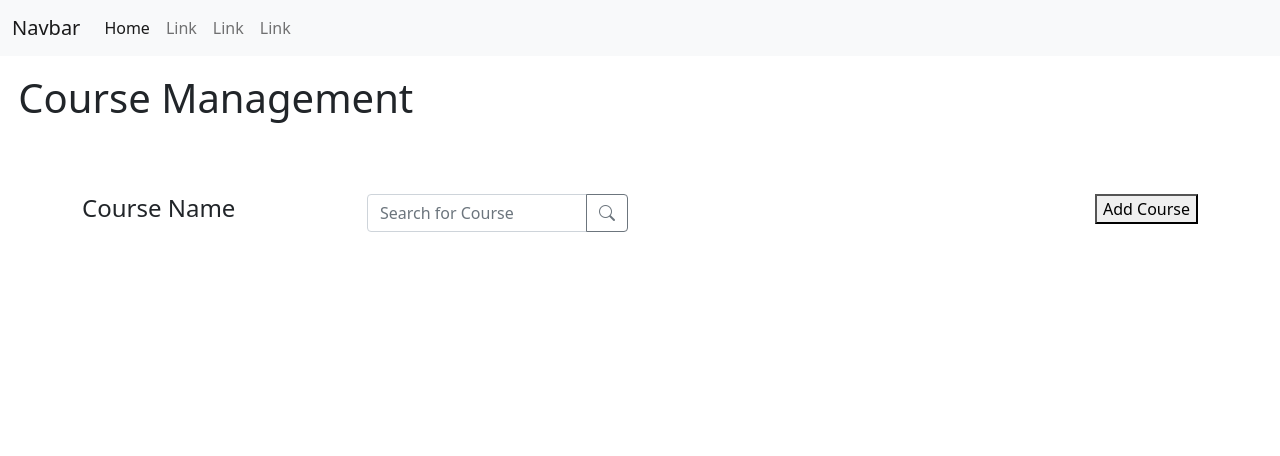
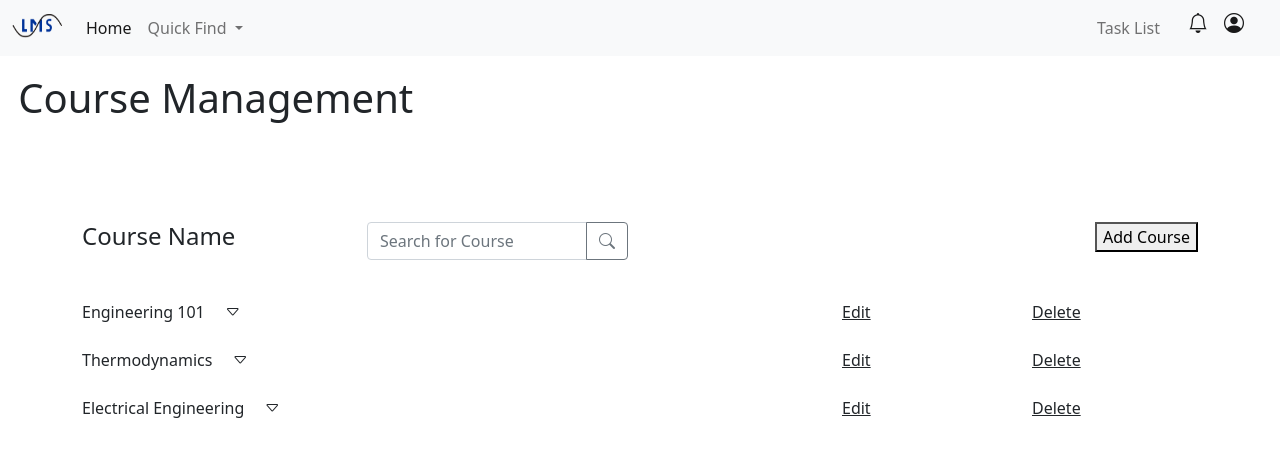
Before and after one commit to YewCode/SPMLEGGOOOOO, a plain HTML site: page cManagement_Main.html in a window 1280 px wide. Drawn offline with nearby package versions, Linux system fonts and the light colour scheme.

Commit message:
Auto populated Courses based on sample data & Updated Nav Bar

```diff
--- a/cManagement_Main.html
+++ b/cManagement_Main.html
@@ -15,12 +15,14 @@
         integrity="sha384-uWxY/CJNBR+1zjPWmfnSnVxwRheevXITnMqoEIeG1LJrdI0GlVs/9cVSyPYXdcSF" crossorigin="anonymous">
 </head>
 
-<body>
+<body onload="loadCourses()">
 
 
     <nav class="navbar navbar-expand-lg navbar-light bg-light">
         <div class="container-fluid">
-            <a class="navbar-brand" href="#">Navbar</a>
+            <a class="navbar-brand" href="#">
+                <img src="images/LMS.png" alt="" width="50" height="24" class="d-inline-block align-text-top">
+            </a>
             <button class="navbar-toggler" type="button" data-bs-toggle="collapse"
                 data-bs-target="#navbarSupportedContent" aria-controls="navbarSupportedContent" aria-expanded="false"
                 aria-label="Toggle navigation">
@@ -31,14 +33,37 @@
                     <li class="nav-item">
                         <a class="nav-link active" aria-current="page" href="#">Home</a>
                     </li>
-                    <li class="nav-item">
-                        <a class="nav-link" href="#">Link</a>
+                    <li class="nav-item dropdown">
+                        <a class="nav-link dropdown-toggle" href="#" id="navbarDropdown" role="button"
+                            data-bs-toggle="dropdown" aria-expanded="false">
+                            Quick Find
+                        </a>
+                        <ul class="dropdown-menu" aria-labelledby="navbarDropdown">
+                            <li><a class="dropdown-item" href="#">Home</a></li>
+                            <li><a class="dropdown-item" href="#">Another action</a></li>
+                            <li>
+                                <hr class="dropdown-divider">
+                            </li>
+                            <li><a class="dropdown-item" href="#">Something else here</a></li>
+                        </ul>
+                    </li>
+                </ul>
+                <ul class="navbar-nav me-2 mb-2 mb-lg-0">
+                    <li style="padding-right: 20px;" class="nav-item">
+                        <a class="nav-link" href="#">Task List</a>
+                        <!--This will be a popup box which retrieves the list of learners pending acceptance-->
+                    </li>
+                    <li class="nav-item popUp" onclick="showNotif()">
+                        <a class="navbar-brand" href="#">
+                            <i class="bi bi-bell"></i>
+                        </a>
+                        <ul class="popUpText" id="HRPopUp"></ul>
+
                     </li>
                     <li class="nav-item">
-                        <a class="nav-link" href="#">Link</a>
-                    </li>
-                    <li class="nav-item">
-                        <a class="nav-link" href="#">Link</a>
+                        <a class="navbar-brand" href="#">
+                            <i class="bi bi-person-circle"></i>
+                        </a>
                     </li>
                 </ul>
             </div>
@@ -60,7 +85,8 @@
                     <div class="input-group mb-3">
                         <input type="text" class="form-control" placeholder="Search for Course"
                             aria-label="Search for Course" aria-describedby="searchCourse">
-                        <button class="btn btn-outline-secondary" type="button" id="searchCourse"><i class="bi bi-search"></i></button>
+                        <button class="btn btn-outline-secondary" type="button" id="searchCourse"><i
+                                class="bi bi-search"></i></button>
                     </div>
                 </div>
 
@@ -71,20 +97,86 @@
         </div>
     </section>
 
-    <section>
-
+    <section id="pageBody">
+        <div class="container" id="courseDisplay"></div>
     </section>
 
 
 
 
+    <!-- Notifications Popup -->
+    <script>
+        // When the user clicks on <ul>, open the popup, this is supposed to grab a list of notifications from somewhere to propogate them
+        function showNotif() {
+            let notifications = ["Do this", "Do that", "Do this & that"];
+            var popup = document.getElementById("HRPopUp");
+            for (let ele in notifications) {
+                let listItem = document.createElement("li")
+                //console.log(notifications[ele])
+                let textNode = document.createTextNode(notifications[ele])
+                let item = listItem.appendChild(textNode)
+                popup.appendChild(listItem)
+            }
+            popup.classList.toggle("show");
+        }
 
+        // Sample Courses Data
+        let courses = {
+            "Engineering 101": [{
+                ClassNo: "1",
+                Start: "08/10/2021",
+                End: "08/10/2022",
+                LessonTime: "Tuesday 7:30pm",
+                Trainer: "Rachel Ang"
+            }, {
+                ClassNo: "2",
+                Start: "08/10/2021",
+                End: "08/10/2022",
+                LessonTime: "Thursday 5:30pm",
+                Trainer: "Myat Thanda"
+            }],
+            "Thermodynamics": [{
+                ClassNo: "1",
+                Start: "08/11/2021",
+                End: "08/11/2022",
+                LessonTime: "Wednesday 1:30pm",
+                Trainer: "Ebenezer Phua"
+            }],
+            "Electrical Engineering": [{
+                ClassNo: "1",
+                Start: "10/11/2021",
+                End: "10/11/2022",
+                LessonTime: "Friday 3:30pm",
+                Trainer: "Cheah Yew Wei"
+            }]
+        }
 
+        // Function to load courses on page load
+        function loadCourses() {
+
+            let courseDisplayArea = document.getElementById("courseDisplay");
+
+            for (let course in courses) {
+                console.log(course);
+                courseDisplayArea.innerHTML +=
+                    `<div class="row pt-4">
+                        <div class="col-8">
+                            <span>${course}</span><i onclick="showCourseDetails()" style="padding-left:20px; cursor:pointer" class="bi bi-caret-down"></i>
+                        </div>
+                        <div class="col-2">
+                            <span style="text-decoration: underline; cursor:pointer">Edit</span>
+                        </div>
+                        <div class="col-2">
+                            <span style="text-decoration: underline; cursor:pointer">Delete</span>
+                        </div>
+                    </div>`;
+            }
+        }
+    </script>
     <!-- JavaScript Bundle with Popper -->
     <script src="https://cdn.jsdelivr.net/npm/bootstrap@5.1.2/dist/js/bootstrap.bundle.min.js"
         integrity="sha384-kQtW33rZJAHjgefvhyyzcGF3C5TFyBQBA13V1RKPf4uH+bwyzQxZ6CmMZHmNBEfJ" crossorigin="anonymous">
     </script>
 </body>
 
-
 </html>
--- a/css/style.css
+++ b/css/style.css
@@ -4,9 +4,57 @@
 }
 
 #subHeader {
-    padding-top: 7ch;
+    padding-top: 10ch;
 }
 
 #addCourse {
     float: right;
 }
+
+.popUp {
+    position: relative;
+    display: inline-block;
+}
+
+/* The actual popup (appears on top) */
+.popUp .popUpText {
+    visibility: hidden;
+    width: 200px;
+    background-color: #555;
+    color: #fff;
+    text-align: center;
+    border-radius: 6px;
+    padding: 8px 0;
+    position: absolute;
+    z-index: 1;
+    top: 120%;
+    margin-left: -200px;
+}
+
+/* Toggle this class when clicking on the popup container (hide and show the popup) */
+.popUp .show {
+    visibility: visible;
+    -webkit-animation: fadeIn 1s;
+    animation: fadeIn 1s
+}
+
+/* Add animation (fade in the popup) */
+@-webkit-keyframes fadeIn {
+    from {
+        opacity: 0;
+    }
+
+    to {
+        opacity: 1;
+    }
+}
+
+@keyframes fadeIn {
+    from {
+        opacity: 0;
+    }
+
+    to {
+        opacity: 1;
+    }
+}
```
Also changed, not shown: images/LMS.png (added), images/LMSLogo.jpg (deleted).
